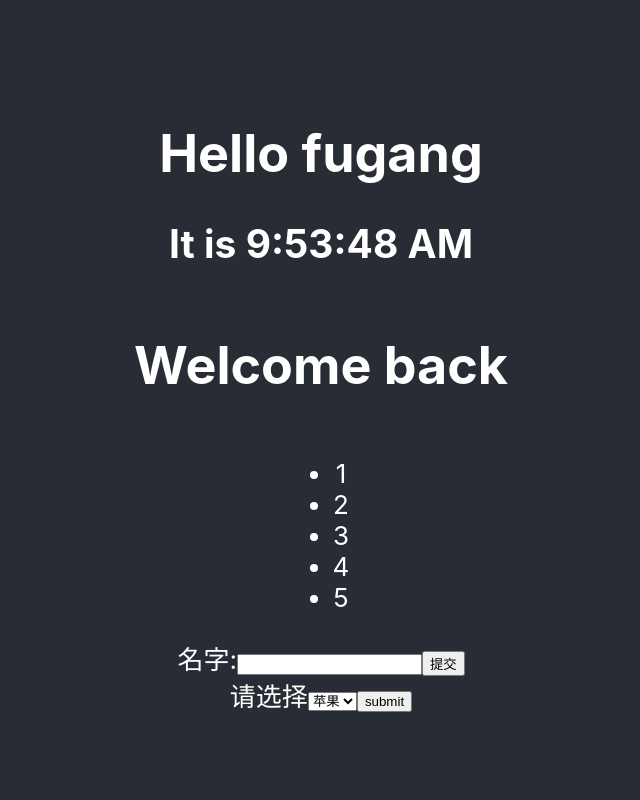
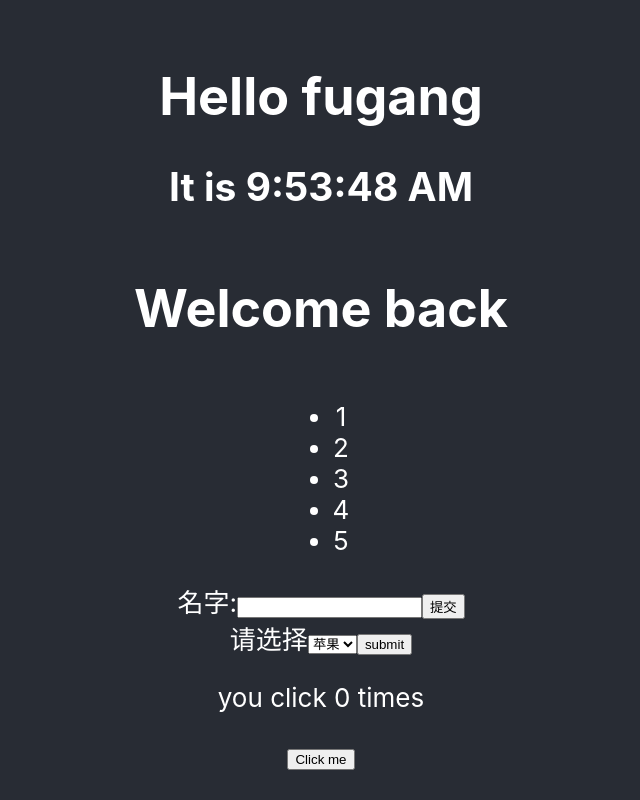
Before and after one commit to fgcui1204/react-my-app, a React (Create React App) app: page / in a window 1280 px wide. Shown: the whole page, without its empty margins (319-959 px from the left). Built offline with nearby package versions, Linux system fonts and the light colour scheme.

Commit message:
add use effect

```diff
--- a/src/App.js
+++ b/src/App.js
@@ -5,6 +5,7 @@ import Greeting from "./Components/Greating";
 import {NumberList} from "./Components/NumberList";
 import InputForm from "./Components/InputForm";
 import SelectForm from "./Components/SelectForm";
+import EffectHook from "./Components/EffectHook";
 
 const name = "fugang"
 const numbers = [1,2,3,4,5]
@@ -20,6 +21,8 @@ function App() {
 
         <InputForm/>
         <SelectForm />
+
+        <EffectHook />
       </header>
     </div>
   );
--- /dev/null
+++ b/src/Components/EffectHook.js
@@ -0,0 +1,20 @@
+import {useEffect, useState} from "react";
+
+function EffectHook() {
+    const [count, setCount] = useState(0);
+
+    useEffect(() => {
+        document.title = `You clicked ${count} times`
+    })
+
+    return (
+        <div>
+            <p>you click {count} times</p>
+            <button onClick={() => setCount(count + 1)}>
+                Click me
+            </button>
+        </div>
+    )
+}
+
+export default  EffectHook;
```
